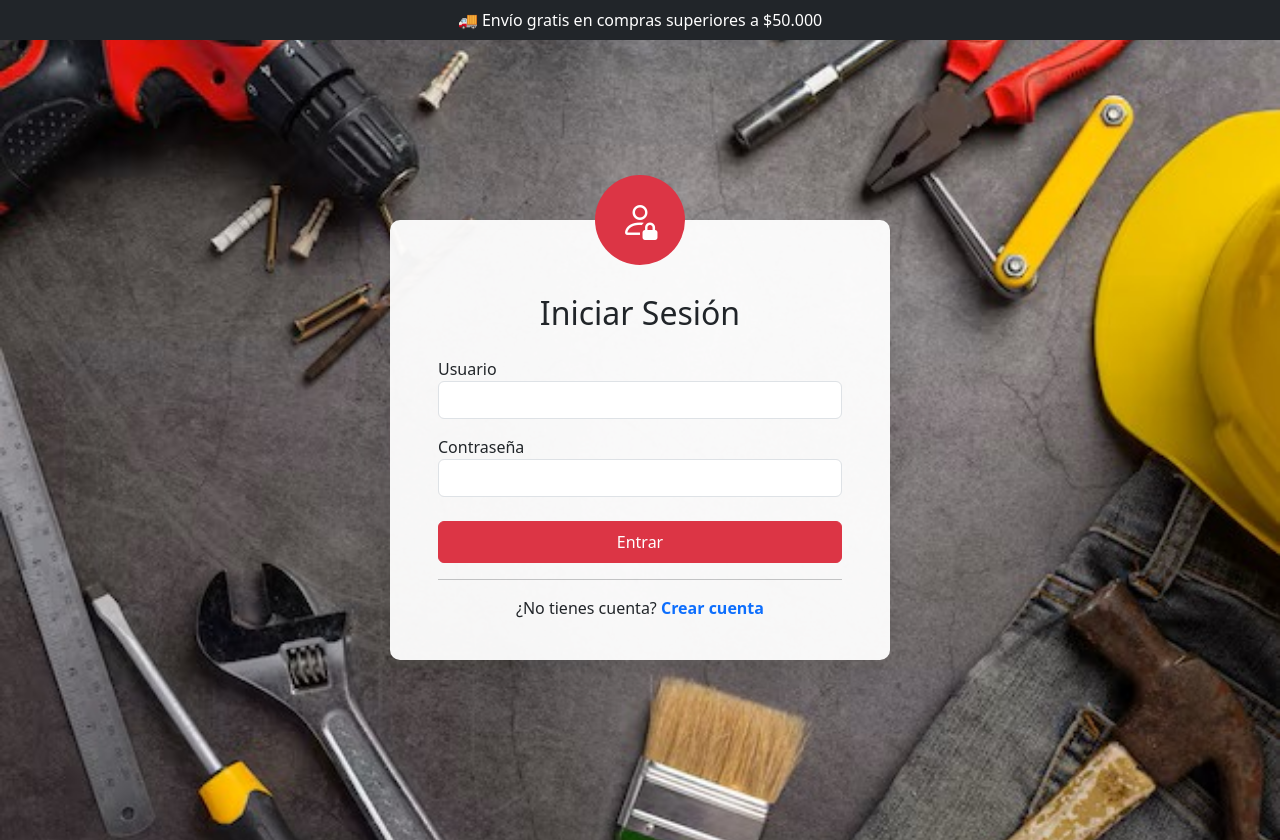
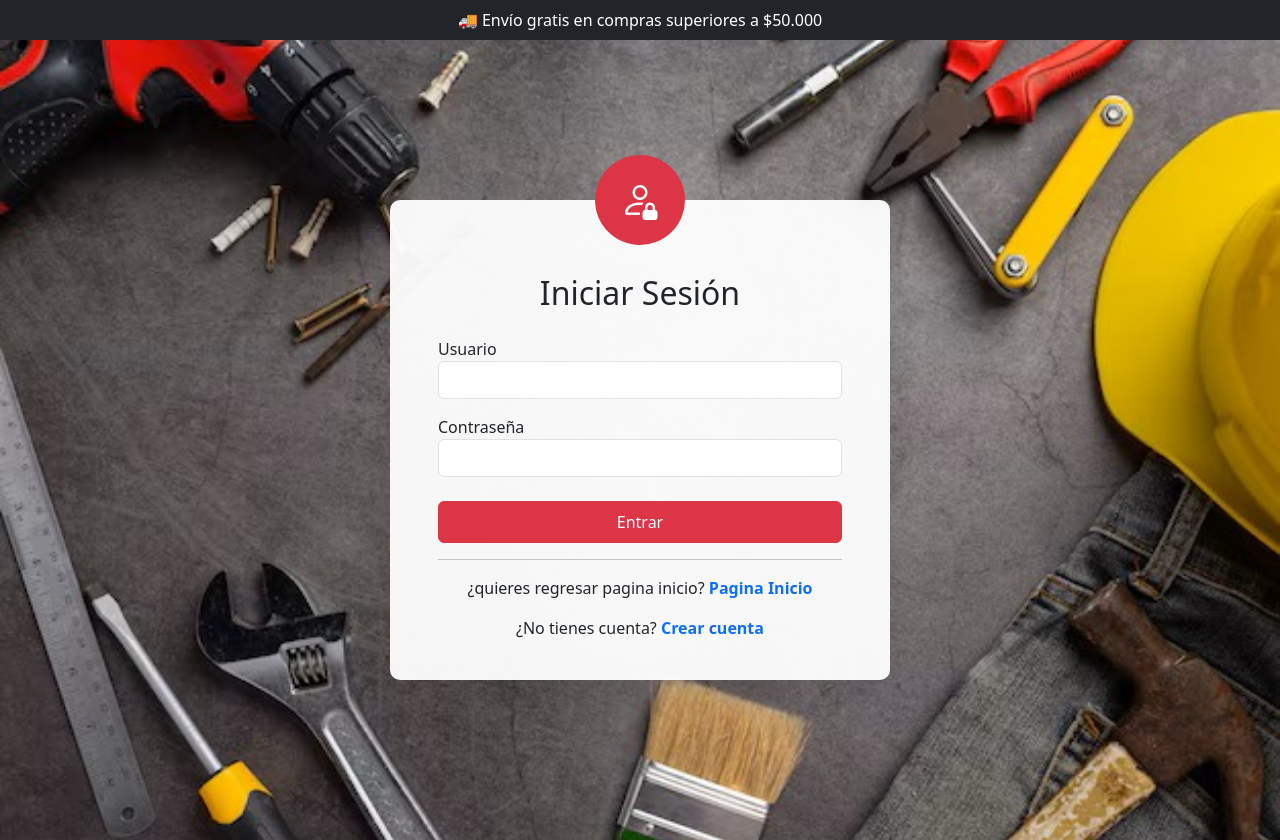
Before and after one commit to gonzalojilabert026-tech/SistemaReservaMateriales, a Django app: page /usuarios/login/ in a window 1280 px wide. Shown: the part 68-908 px from the top of the page. Run offline with Django 5.2, Linux system fonts and the light colour scheme.

Commit message:
mejora comodidad vista resgistro y login

```diff
--- a/apps/usuarios/templates/usuarios/login.html
+++ b/apps/usuarios/templates/usuarios/login.html
@@ -3,14 +3,12 @@
 
 {% block content %}
 
-<div class="container-fluid vh-100 d-flex justify-content-center align-items-center"
-     style="
+<div class="container-fluid vh-100 d-flex justify-content-center align-items-center" style="
      background-image:url('{% static 'img/ferreteria.jpg' %}');
      background-size:cover;
      background-position:center;">
 
-    <div class="card shadow-lg border-0 position-relative"
-         style="
+    <div class="card shadow-lg border-0 position-relative" style="
          width:500px;
          background:rgba(255,255,255,.95);
          border-radius:10px;
@@ -19,7 +17,7 @@
         <div class="text-center position-absolute top-0 start-50 translate-middle">
 
             <div class="rounded-circle bg-danger d-flex justify-content-center align-items-center"
-                 style="width:90px;height:90px;">
+                style="width:90px;height:90px;">
 
                 <i class="bi bi-person-lock text-white fs-1"></i>
 
@@ -39,16 +37,12 @@
 
                 <div class="mb-3">
                     <label>Usuario</label>
-                    <input type="text"
-                           name="username"
-                           class="form-control">
+                    <input type="text" name="username" class="form-control">
                 </div>
 
                 <div class="mb-4">
                     <label>Contraseña</label>
-                    <input type="password"
-                           name="password"
-                           class="form-control">
+                    <input type="password" name="password" class="form-control">
                 </div>
 
                 <button class="btn btn-danger w-100 py-2">
@@ -58,13 +52,22 @@
             </form>
 
             <hr>
+            <p class="text-center">
 
+                ¿quieres regresar pagina inicio?
+
+                <a href="/" class="fw-bold text-decoration-none">
+
+                    Pagina Inicio
+
+                </a>
+
+            </p>
             <p class="text-center">
 
                 ¿No tienes cuenta?
 
-                <a href="{% url 'usuarios:registro' %}"
-                   class="fw-bold text-decoration-none">
+                <a href="{% url 'usuarios:registro' %}" class="fw-bold text-decoration-none">
 
                     Crear cuenta
 
```
Also changed, not shown: apps/usuarios/templates/usuarios/registro.html (+10 -0 lines).
